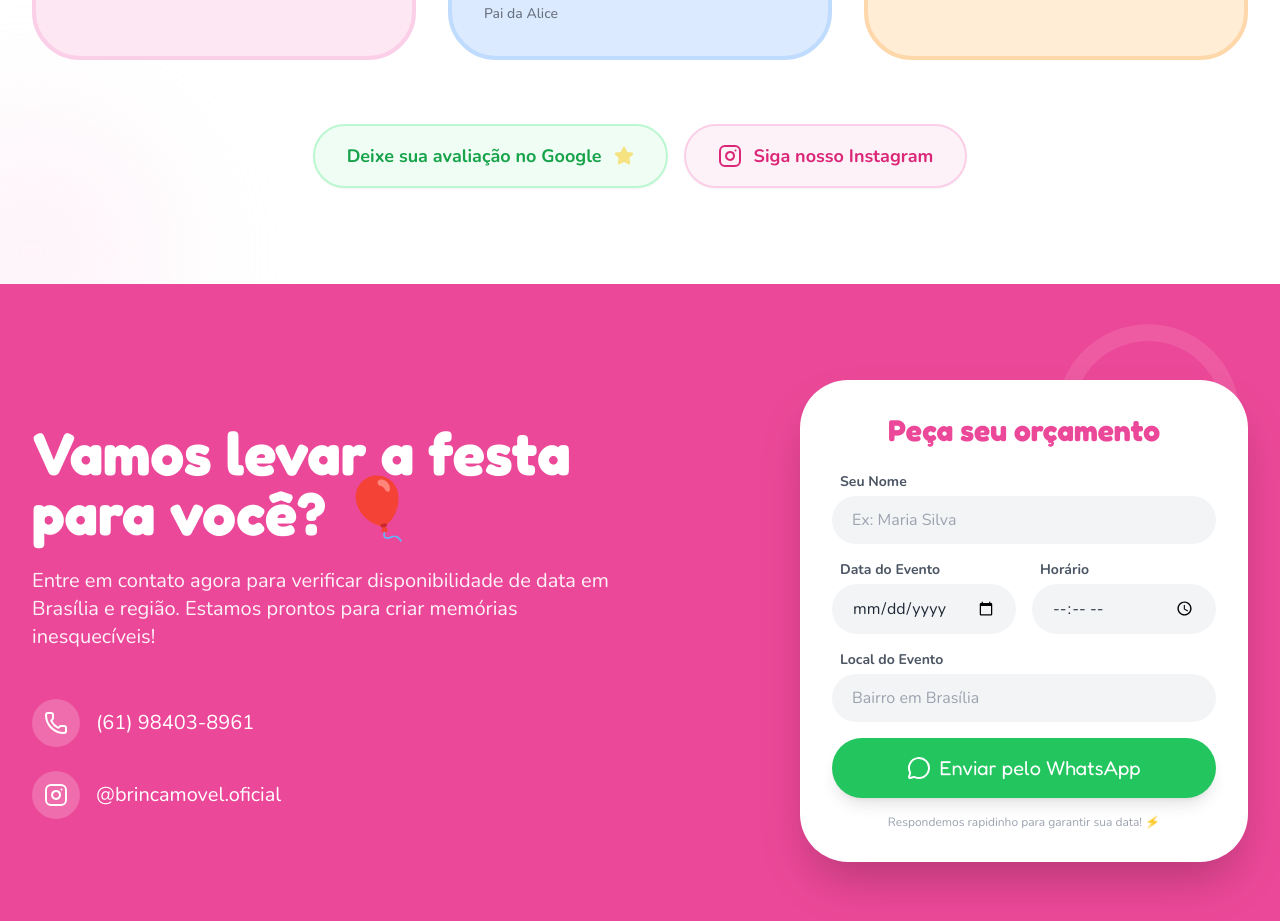
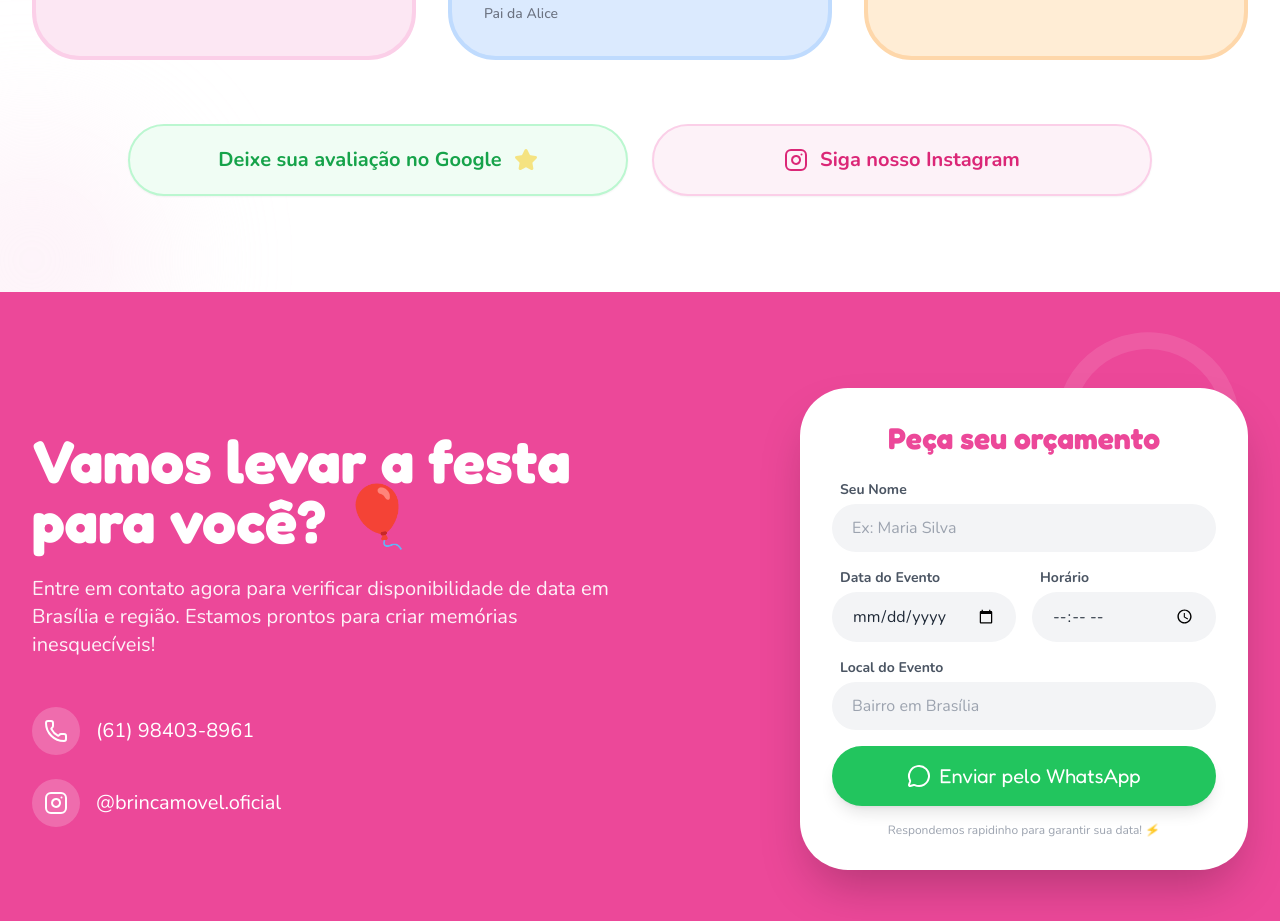
Before and after one commit to mateusgorin/Brincamovel, a React (Vite) app: page / in a window 1280 px wide. Shown: the part 6406-7327 px from the top of the page. Built offline with nearby package versions, Linux system fonts and the light colour scheme.

Commit message:
Add files via upload

```diff
--- a/components/Testimonials.tsx
+++ b/components/Testimonials.tsx
@@ -1,4 +1,3 @@
-
 import React from 'react';
 import { Star, Quote, Instagram } from 'lucide-react';
 
@@ -74,24 +73,23 @@ const Testimonials: React.FC = () => {
           ))}
         </div>
 
-        <div className="mt-16 flex flex-col sm:flex-row items-center justify-center gap-4">
+        {/* Botões de Ação com Tamanhos Harmonizados */}
+        <div className="mt-16 flex flex-col sm:flex-row items-center justify-center gap-6 max-w-5xl mx-auto">
           <div
-            className="inline-flex items-center space-x-3 bg-green-50 text-green-600 px-8 py-4 rounded-full border-2 border-green-200 shadow-sm transition-all"
+            className="flex items-center justify-center space-x-3 bg-green-50 text-green-600 px-8 py-5 rounded-full border-2 border-green-200 shadow-sm transition-all w-full sm:min-w-[360px] cursor-default"
           >
-            <span className="font-bold text-lg">Deixe sua avaliação no Google</span>
-            <div className="flex items-center gap-1">
-              <Star size={20} fill="currentColor" className="text-yellow-400 animate-pulse" />
-            </div>
+            <span className="font-bold text-lg md:text-xl whitespace-nowrap">Deixe sua avaliação no Google</span>
+            <Star size={24} fill="currentColor" className="text-yellow-400 animate-pulse shrink-0" />
           </div>
 
           <a
             href="https://www.instagram.com/brincamovel.oficial?igsh=cm5lMzN3amp3c2J4"
             target="_blank"
             rel="noopener noreferrer"
-            className="inline-flex items-center space-x-3 bg-pink-50 hover:bg-pink-100 text-pink-600 px-8 py-4 rounded-full border-2 border-pink-200 shadow-sm transition-all hover:scale-105 group"
+            className="flex items-center justify-center space-x-3 bg-pink-50 hover:bg-pink-100 text-pink-600 px-8 py-5 rounded-full border-2 border-pink-200 shadow-sm transition-all hover:scale-105 group w-full sm:min-w-[360px]"
           >
-            <Instagram size={24} className="group-hover:rotate-12 transition-transform" />
-            <span className="font-bold text-lg">Siga nosso Instagram</span>
+            <Instagram size={24} className="group-hover:rotate-12 transition-transform shrink-0" />
+            <span className="font-bold text-lg md:text-xl whitespace-nowrap">Siga nosso Instagram</span>
           </a>
         </div>
       </div>
```
